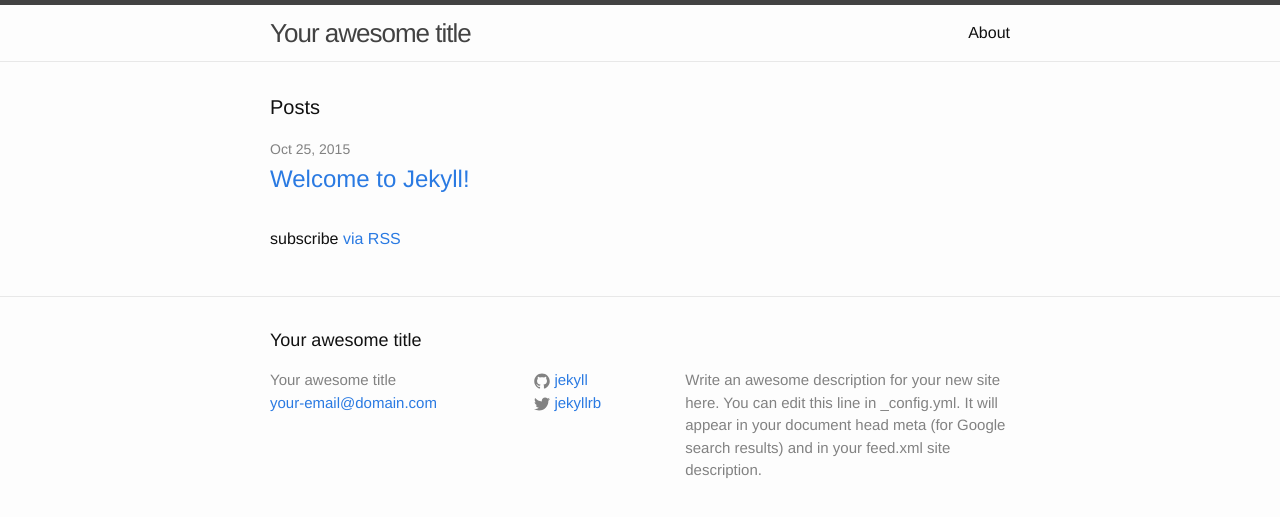
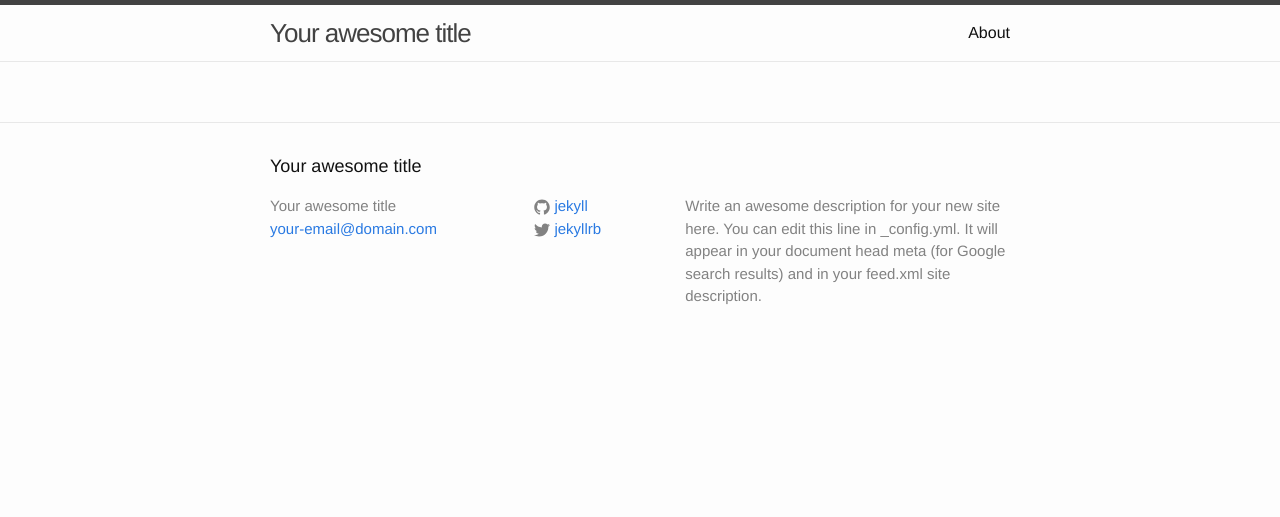
Before and after one commit to return-studio/Return-website, a Jekyll site: the page built from index.html, in a window 1280 px wide. Shown: the top 517 px of the page. Built offline with Jekyll 4.4.1, drawn with Linux system fonts in a browser that asks for light colours.

Commit message:
return purple

```diff
--- a/css/main.scss
+++ b/css/main.scss
@@ -27,7 +27,8 @@
 $on-palm:          600px;
 $on-laptop:        800px;
 
-
+// Return vars
+$r-purple:		   #39354f;
 
 // Using media queries with like this:
 // @include media-query($on-palm) {
--- a/index.html
+++ b/index.html
@@ -1,23 +1,3 @@
 ---
 layout: default
 ---
-
-<div class="home">
-
-  <h1 class="page-heading">Posts</h1>
-
-  <ul class="post-list">
-    {% for post in site.posts %}
-      <li>
-        <span class="post-meta">{{ post.date | date: "%b %-d, %Y" }}</span>
-
-        <h2>
-          <a class="post-link" href="{{ post.url | prepend: site.baseurl }}">{{ post.title }}</a>
-        </h2>
-      </li>
-    {% endfor %}
-  </ul>
-
-  <p class="rss-subscribe">subscribe <a href="{{ "/feed.xml" | prepend: site.baseurl }}">via RSS</a></p>
-
-</div>
```
Also changed, not shown: 1 other file.
